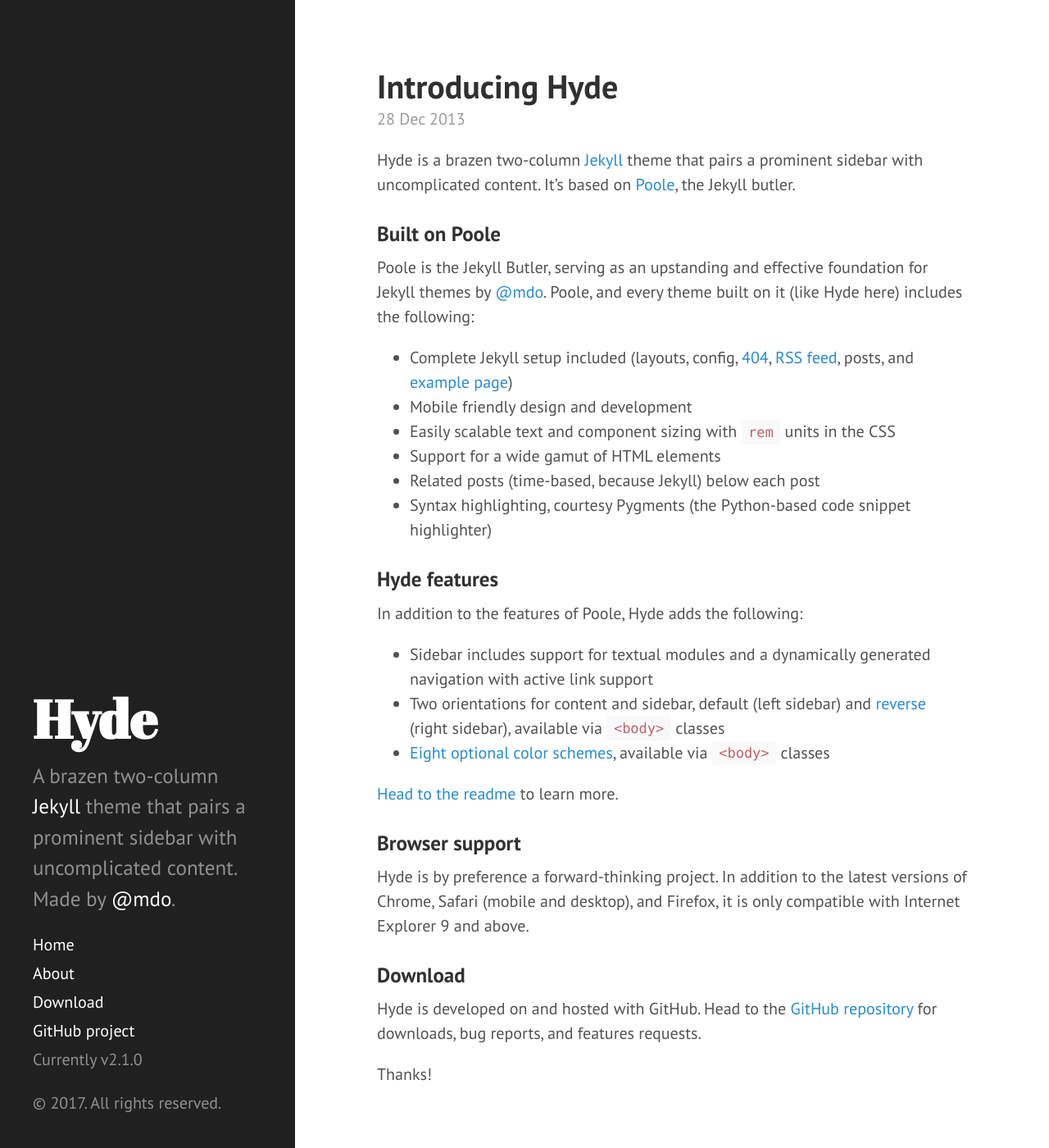
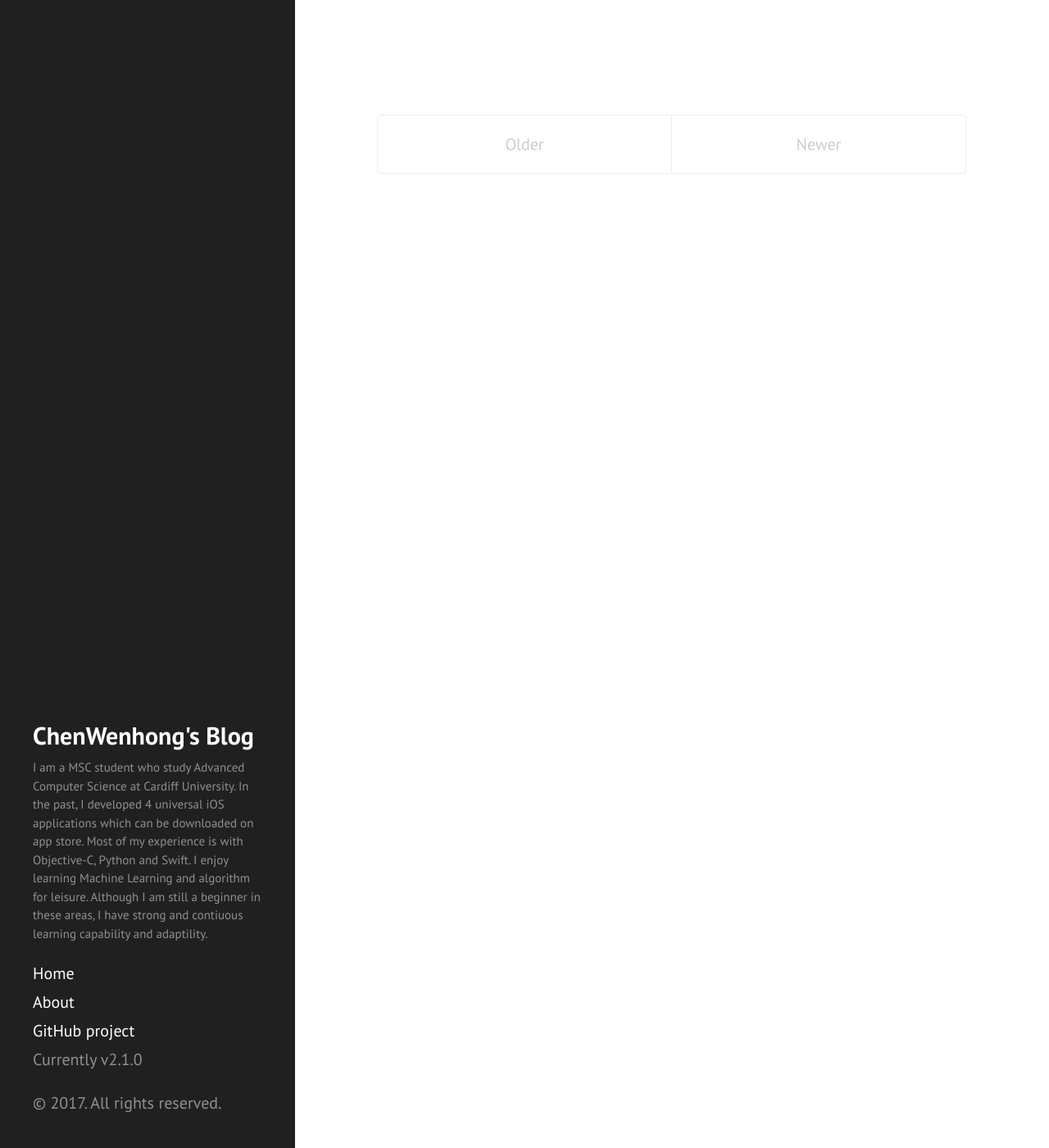
Before and after one commit to ChenWenhong/ChenWenhong.github.io, a Jekyll site: the page built from index.html, in a window 1280 px wide and 1400 px high. Shown: the whole window at 82% size. Built offline with Jekyll 4.4.1, drawn with Linux system fonts in a browser that asks for light colours; Markdown is read by kramdown in place of the engine named in the settings; the list of posts is cut into pages by our own code; some of the changed text lies outside the part shown.

Commit message:
change theme

```diff
--- a/_config.yml
+++ b/_config.yml
@@ -1,15 +1,14 @@
 # Dependencies
-markdown:         redcarpet
-highlighter:      pygments
+markdown:         kramdown
+highlighter:      rouge
 
 # Permalinks
 permalink:        pretty
-relative_permalinks: true
 
 # Setup
-title:            Hyde
-tagline:          'A Jekyll theme'
-description:      'A brazen two-column <a href="http://jekyllrb.com" target="_blank">Jekyll</a> theme that pairs a prominent sidebar with uncomplicated content. Made by <a href="https://twitter.com/mdo" target="_blank">@mdo</a>.'
+title:            ChenWenhong's Blog
+tagline:          'iOS Development, Machine Learning, Algorithm'
+description:      'I am a MSC student who study Advanced Computer Science at Cardiff University. In the past, I developed 4 universal iOS applications which can be downloaded on app store. Most of my experience is with Objective-C, Python and Swift. I enjoy learning Machine Learning and algorithm for leisure. Although I am still a beginner in these areas, I have strong and contiuous learning capability and adaptility.'
 url:              http://hyde.getpoole.com
 baseurl:          /
 
@@ -21,6 +20,7 @@
 
 # Custom vars
 version:          2.1.0
+gems: [jekyll-paginate]
 
 github:
-  repo:           https://github.com/poole/hyde
+  repo:           https://github.com/ChenWenhong
--- a/_includes/sidebar.html
+++ b/_includes/sidebar.html
@@ -1,11 +1,11 @@
 <div class="sidebar">
   <div class="container sidebar-sticky">
     <div class="sidebar-about">
-      <h1>
+      <h2>
         <a href="{{ site.baseurl }}">
           {{ site.title }}
         </a>
-      </h1>
+      </h2>
       <p class="lead">{{ site.description }}</p>
     </div>
 
@@ -26,7 +26,6 @@
         {% endif %}
       {% endfor %}
 
-      <a class="sidebar-nav-item" href="{{ site.github.repo }}/archive/v{{ site.version }}.zip">Download</a>
       <a class="sidebar-nav-item" href="{{ site.github.repo }}">GitHub project</a>
       <span class="sidebar-nav-item">Currently v{{ site.version }}</span>
     </nav>
--- a/_posts/2012-02-06-whats-jekyll.md
+++ /dev/null
@@ -1,12 +0,0 @@
----
-layout: post
-title: What's Jekyll?
----
-
-[Jekyll](http://jekyllrb.com) is a static site generator, an open-source tool for creating simple yet powerful websites of all shapes and sizes. From [the project's readme](https://github.com/mojombo/jekyll/blob/master/README.markdown):
-
-  > Jekyll is a simple, blog aware, static site generator. It takes a template directory [...] and spits out a complete, static website suitable for serving with Apache or your favorite web server. This is also the engine behind GitHub Pages, which you can use to host your project’s page or blog right here from GitHub.
-
-It's an immensely useful tool and one we encourage you to use here with Hyde.
-
-Find out more by [visiting the project on GitHub](https://github.com/mojombo/jekyll).
--- a/_posts/2012-02-07-example-content.md
+++ /dev/null
@@ -1,138 +0,0 @@
----
-layout: post
-title: Example content
----
-
-
-<div class="message">
-  Howdy! This is an example blog post that shows several types of HTML content supported in this theme.
-</div>
-
-Cum sociis natoque penatibus et magnis <a href="#">dis parturient montes</a>, nascetur ridiculus mus. *Aenean eu leo quam.* Pellentesque ornare sem lacinia quam venenatis vestibulum. Sed posuere consectetur est at lobortis. Cras mattis consectetur purus sit amet fermentum.
-
-> Curabitur blandit tempus porttitor. Nullam quis risus eget urna mollis ornare vel eu leo. Nullam id dolor id nibh ultricies vehicula ut id elit.
-
-Etiam porta **sem malesuada magna** mollis euismod. Cras mattis consectetur purus sit amet fermentum. Aenean lacinia bibendum nulla sed consectetur.
-
-## Inline HTML elements
-
-HTML defines a long list of available inline tags, a complete list of which can be found on the [Mozilla Developer Network](https://developer.mozilla.org/en-US/docs/Web/HTML/Element).
-
-- **To bold text**, use `<strong>`.
-- *To italicize text*, use `<em>`.
-- Abbreviations, like <abbr title="HyperText Markup Langage">HTML</abbr> should use `<abbr>`, with an optional `title` attribute for the full phrase.
-- Citations, like <cite>&mdash; Mark otto</cite>, should use `<cite>`.
-- <del>Deleted</del> text should use `<del>` and <ins>inserted</ins> text should use `<ins>`.
-- Superscript <sup>text</sup> uses `<sup>` and subscript <sub>text</sub> uses `<sub>`.
-
-Most of these elements are styled by browsers with few modifications on our part.
-
-## Heading
-
-Vivamus sagittis lacus vel augue rutrum faucibus dolor auctor. Duis mollis, est non commodo luctus, nisi erat porttitor ligula, eget lacinia odio sem nec elit. Morbi leo risus, porta ac consectetur ac, vestibulum at eros.
-
-### Code
-
-Cum sociis natoque penatibus et magnis dis `code element` montes, nascetur ridiculus mus.
-
-{% highlight js %}
-// Example can be run directly in your JavaScript console
-
-// Create a function that takes two arguments and returns the sum of those arguments
-var adder = new Function("a", "b", "return a + b");
-
-// Call the function
-adder(2, 6);
-// > 8
-{% endhighlight %}
-
-Aenean lacinia bibendum nulla sed consectetur. Etiam porta sem malesuada magna mollis euismod. Fusce dapibus, tellus ac cursus commodo, tortor mauris condimentum nibh, ut fermentum massa.
-
-### Gists via GitHub Pages
-
-Vestibulum id ligula porta felis euismod semper. Nullam quis risus eget urna mollis ornare vel eu leo. Donec sed odio dui.
-
-{% gist 5555251 gist.md %}
-
-Aenean eu leo quam. Pellentesque ornare sem lacinia quam venenatis vestibulum. Nullam quis risus eget urna mollis ornare vel eu leo. Cum sociis natoque penatibus et magnis dis parturient montes, nascetur ridiculus mus. Donec sed odio dui. Vestibulum id ligula porta felis euismod semper.
-
-### Lists
-
-Cum sociis natoque penatibus et magnis dis parturient montes, nascetur ridiculus mus. Aenean lacinia bibendum nulla sed consectetur. Etiam porta sem malesuada magna mollis euismod. Fusce dapibus, tellus ac cursus commodo, tortor mauris condimentum nibh, ut fermentum massa justo sit amet risus.
-
-* Praesent commodo cursus magna, vel scelerisque nisl consectetur et.
-* Donec id elit non mi porta gravida at eget metus.
-* Nulla vitae elit libero, a pharetra augue.
-
-Donec ullamcorper nulla non metus auctor fringilla. Nulla vitae elit libero, a pharetra augue.
-
-1. Vestibulum id ligula porta felis euismod semper.
-2. Cum sociis natoque penatibus et magnis dis parturient montes, nascetur ridiculus mus.
-3. Maecenas sed diam eget risus varius blandit sit amet non magna.
-
-Cras mattis consectetur purus sit amet fermentum. Sed posuere consectetur est at lobortis.
-
-<dl>
-  <dt>HyperText Markup Language (HTML)</dt>
-  <dd>The language used to describe and define the content of a Web page</dd>
-
-  <dt>Cascading Style Sheets (CSS)</dt>
-  <dd>Used to describe the appearance of Web content</dd>
-
-  <dt>JavaScript (JS)</dt>
-  <dd>The programming language used to build advanced Web sites and applications</dd>
-</dl>
-
-Integer posuere erat a ante venenatis dapibus posuere velit aliquet. Morbi leo risus, porta ac consectetur ac, vestibulum at eros. Nullam quis risus eget urna mollis ornare vel eu leo.
-
-### Images
-
-Quisque consequat sapien eget quam rhoncus, sit amet laoreet diam tempus. Aliquam aliquam metus erat, a pulvinar turpis suscipit at.
-
-![placeholder](http://placehold.it/800x400 "Large example image")
-![placeholder](http://placehold.it/400x200 "Medium example image")
-![placeholder](http://placehold.it/200x200 "Small example image")
-
-### Tables
-
-Aenean lacinia bibendum nulla sed consectetur. Lorem ipsum dolor sit amet, consectetur adipiscing elit.
-
-<table>
-  <thead>
-    <tr>
-      <th>Name</th>
-      <th>Upvotes</th>
-      <th>Downvotes</th>
-    </tr>
-  </thead>
-  <tfoot>
-    <tr>
-      <td>Totals</td>
-      <td>21</td>
-      <td>23</td>
-    </tr>
-  </tfoot>
-  <tbody>
-    <tr>
-      <td>Alice</td>
-      <td>10</td>
-      <td>11</td>
-    </tr>
-    <tr>
-      <td>Bob</td>
-      <td>4</td>
-      <td>3</td>
-    </tr>
-    <tr>
-      <td>Charlie</td>
-      <td>7</td>
-      <td>9</td>
-    </tr>
-  </tbody>
-</table>
-
-Nullam id dolor id nibh ultricies vehicula ut id elit. Sed posuere consectetur est at lobortis. Nullam quis risus eget urna mollis ornare vel eu leo.
-
------
-
-Want to see something else added? <a href="https://github.com/poole/poole/issues/new">Open an issue.</a>
--- a/_posts/2013-12-28-introducing-hyde.md
+++ /dev/null
@@ -1,37 +0,0 @@
----
-layout: post
-title: Introducing Hyde
----
-
-Hyde is a brazen two-column [Jekyll](http://jekyllrb.com) theme that pairs a prominent sidebar with uncomplicated content. It's based on [Poole](http://getpoole.com), the Jekyll butler.
-
-### Built on Poole
-
-Poole is the Jekyll Butler, serving as an upstanding and effective foundation for Jekyll themes by [@mdo](https://twitter.com/mdo). Poole, and every theme built on it (like Hyde here) includes the following:
-
-* Complete Jekyll setup included (layouts, config, [404](/404), [RSS feed](/atom.xml), posts, and [example page](/about))
-* Mobile friendly design and development
-* Easily scalable text and component sizing with `rem` units in the CSS
-* Support for a wide gamut of HTML elements
-* Related posts (time-based, because Jekyll) below each post
-* Syntax highlighting, courtesy Pygments (the Python-based code snippet highlighter)
-
-### Hyde features
-
-In addition to the features of Poole, Hyde adds the following:
-
-* Sidebar includes support for textual modules and a dynamically generated navigation with active link support
-* Two orientations for content and sidebar, default (left sidebar) and [reverse](https://github.com/poole/lanyon#reverse-layout) (right sidebar), available via `<body>` classes
-* [Eight optional color schemes](https://github.com/poole/hyde#themes), available via `<body>` classes
-
-[Head to the readme](https://github.com/poole/hyde#readme) to learn more.
-
-### Browser support
-
-Hyde is by preference a forward-thinking project. In addition to the latest versions of Chrome, Safari (mobile and desktop), and Firefox, it is only compatible with Internet Explorer 9 and above.
-
-### Download
-
-Hyde is developed on and hosted with GitHub. Head to the <a href="https://github.com/poole/hyde">GitHub repository</a> for downloads, bug reports, and features requests.
-
-Thanks!
--- a/about.md
+++ b/about.md
@@ -4,27 +4,27 @@
 ---
 
 <p class="message">
-  Hey there! This page is included as an example. Feel free to customize it for your own use upon downloading. Carry on!
+  Hello,everyone. Welcome to my blog. My name is Wenhong Chen and I am currently living at Cardiff, UK. Broadly speaking my interests focuses on iOS Development and Machine Learning. I am particularly interested in applications to the domain of automatic patch generation which developed by MIT.
 </p>
 
-In the novel, *The Strange Case of Dr. Jeykll and Mr. Hyde*, Mr. Poole is Dr. Jekyll's virtuous and loyal butler. Similarly, Poole is an upstanding and effective butler that helps you build Jekyll themes. It's made by [@mdo](https://twitter.com/mdo).
+## About Machine Learning
 
-There are currently two themes built on Poole:
+Prophet is an algorithm to go through lines of code and to automatically fix bugs in the code. I am following this project now.
+* [Prophet](http://groups.csail.mit.edu/pac/patchgen/)
 
-* [Hyde](http://hyde.getpoole.com)
-* [Lanyon](http://lanyon.getpoole.com)
+## About iOS Development
 
-Learn more and contribute on [GitHub](https://github.com/poole).
+As I mentioned at home page, I developed 4 universal iOS applications when I lived in my hometown, Shenzhen.
 
-## Setup
+You can download them on app Store.
+* [花果山](https://itunes.apple.com/cn/app/hua-guo-shan-xin-xian-shui/id999768503?mt=8)
+* [SimplyWork](https://itunes.apple.com/cn/app/si-weisimplywork-yi-zhan-shi/id1157420590?mt=8)
+* [极行客](https://itunes.apple.com/cn/app/ji-xing-ke-hu-wai-zhi-bo-jiu/id1175973691?mt=8)
+* [翔翔财富](https://itunes.apple.com/cn/app/xiang-xiang-cai-fu/id1019377463?mt=8)
 
-Some fun facts about the setup of this project include:
+Although it seems like that I have rich experience in iOS development, I think I am still a beginner. It is because that I still know little about iOS development in every aspects, Objective-C and Swift language, or CocoaTouch.
 
-* Built for [Jekyll](http://jekyllrb.com)
-* Developed on GitHub and hosted for free on [GitHub Pages](https://pages.github.com)
-* Coded with [Sublime Text 2](http://sublimetext.com), an amazing code editor
-* Designed and developed while listening to music like [Blood Bros Trilogy](https://soundcloud.com/maddecent/sets/blood-bros-series)
-
-Have questions or suggestions? Feel free to [open an issue on GitHub](https://github.com/poole/issues/new) or [ask me on Twitter](https://twitter.com/mdo).
+## Summary
+However, it is not easy to make progress on these areas and I must study continuously and advance with the time.
 
 Thanks for reading!
--- a/public/css/poole.css
+++ b/public/css/poole.css
@@ -259,7 +259,7 @@
  */
 
 .lead {
-  font-size: 1.25rem;
+  font-size: 0.75rem;
   font-weight: 300;
 }
 
```
Also changed, not shown: README.md, public/apple-touch-icon-144-precomposed.png, public/favicon.ico.
